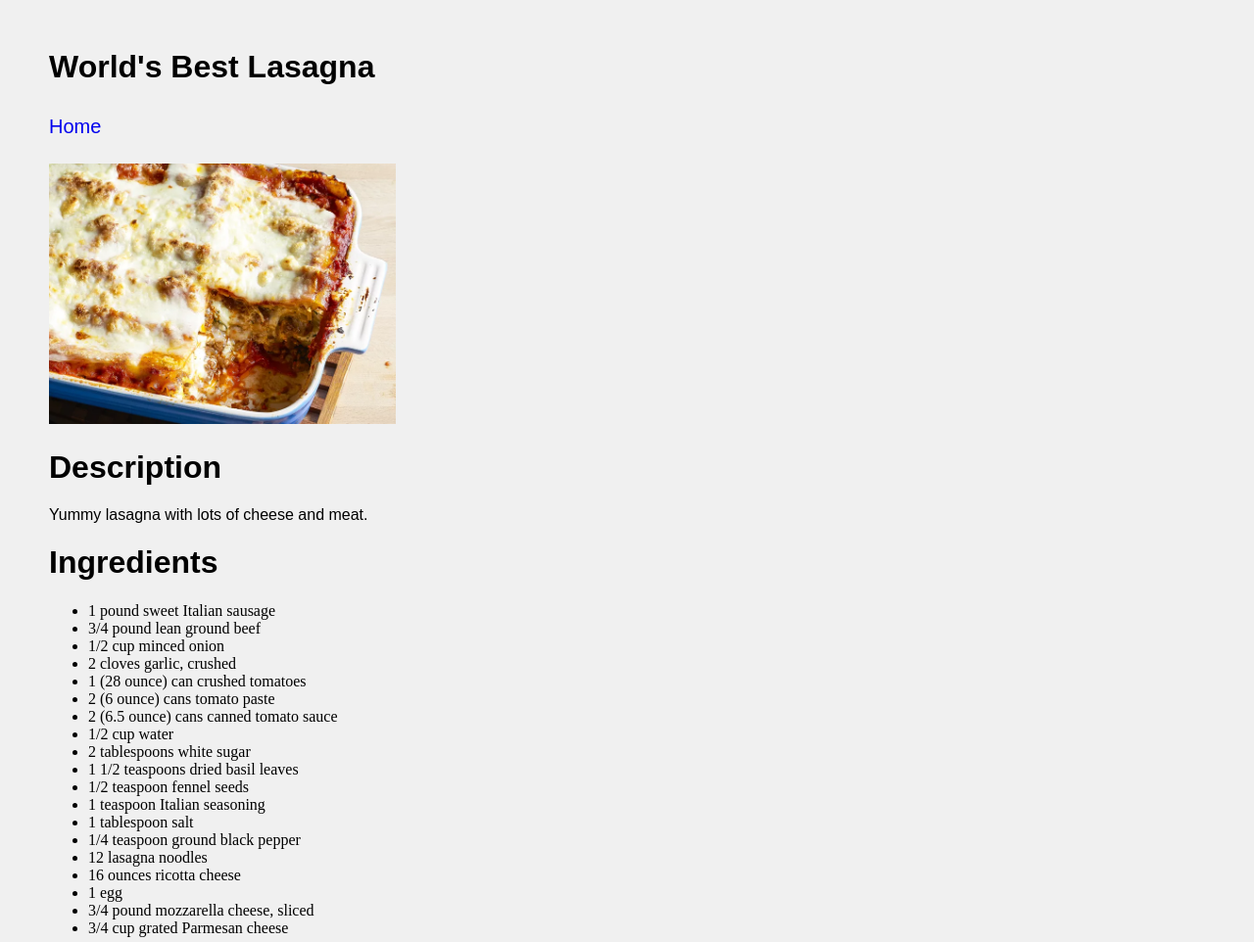
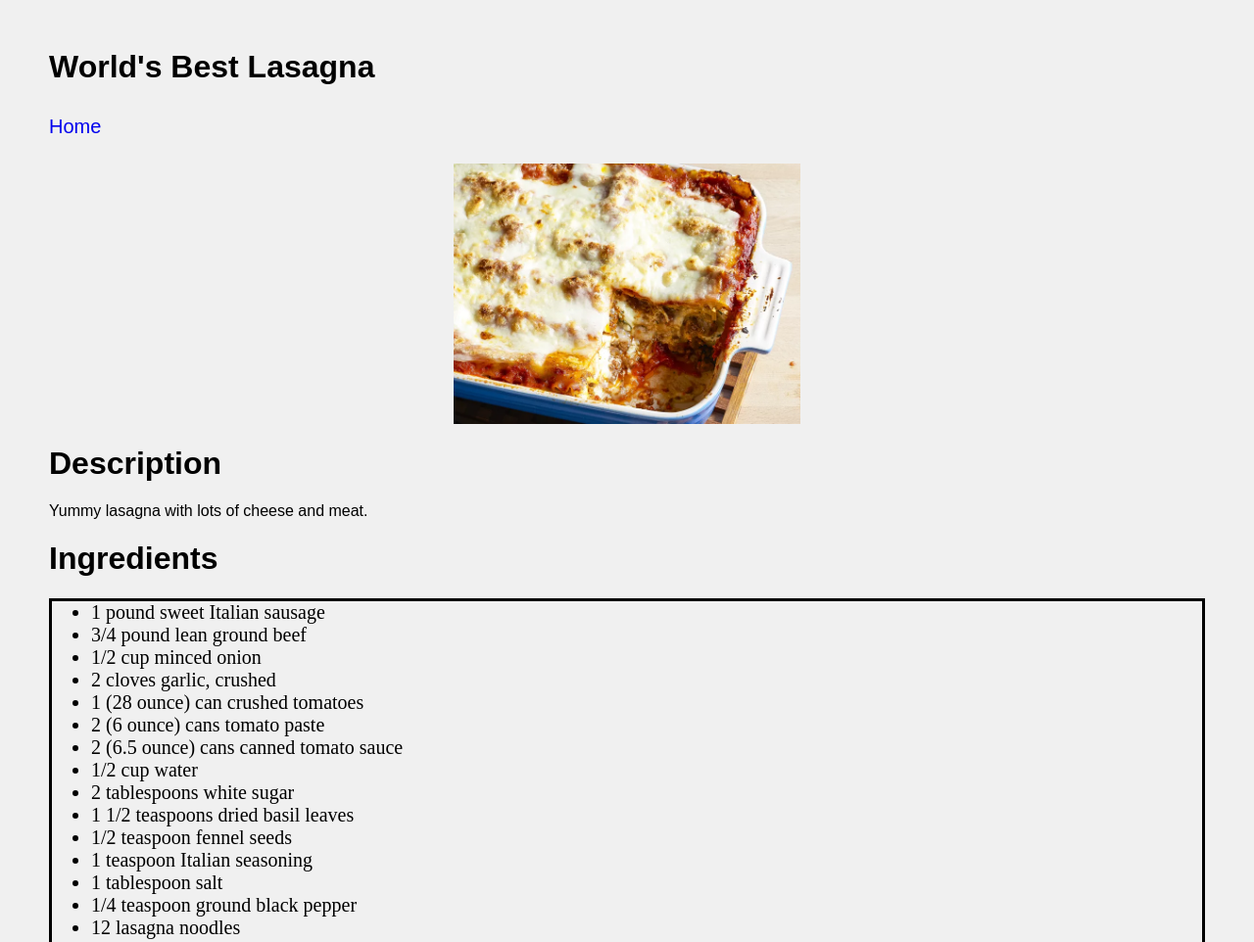
Before and after one commit to ZaynH29/odin-recipes, a plain HTML site: page Recipes/lasagna.html in a window 1280 px wide. Shown: the top 962 px of the page at 98% size. Drawn offline with Linux system fonts and the light colour scheme.

Commit message:
Changed list items to have a border.

```diff
--- a/styles.css
+++ b/styles.css
@@ -8,10 +8,14 @@ body {
     width: 30%;
     height: 30%;
     object-fit: cover;
+    margin: auto;
+    display: block;
 }
 
 .list {
     font-family: serif;
+    font-size: 20px;
+    border-style: solid;
 }
 
 a {
```
